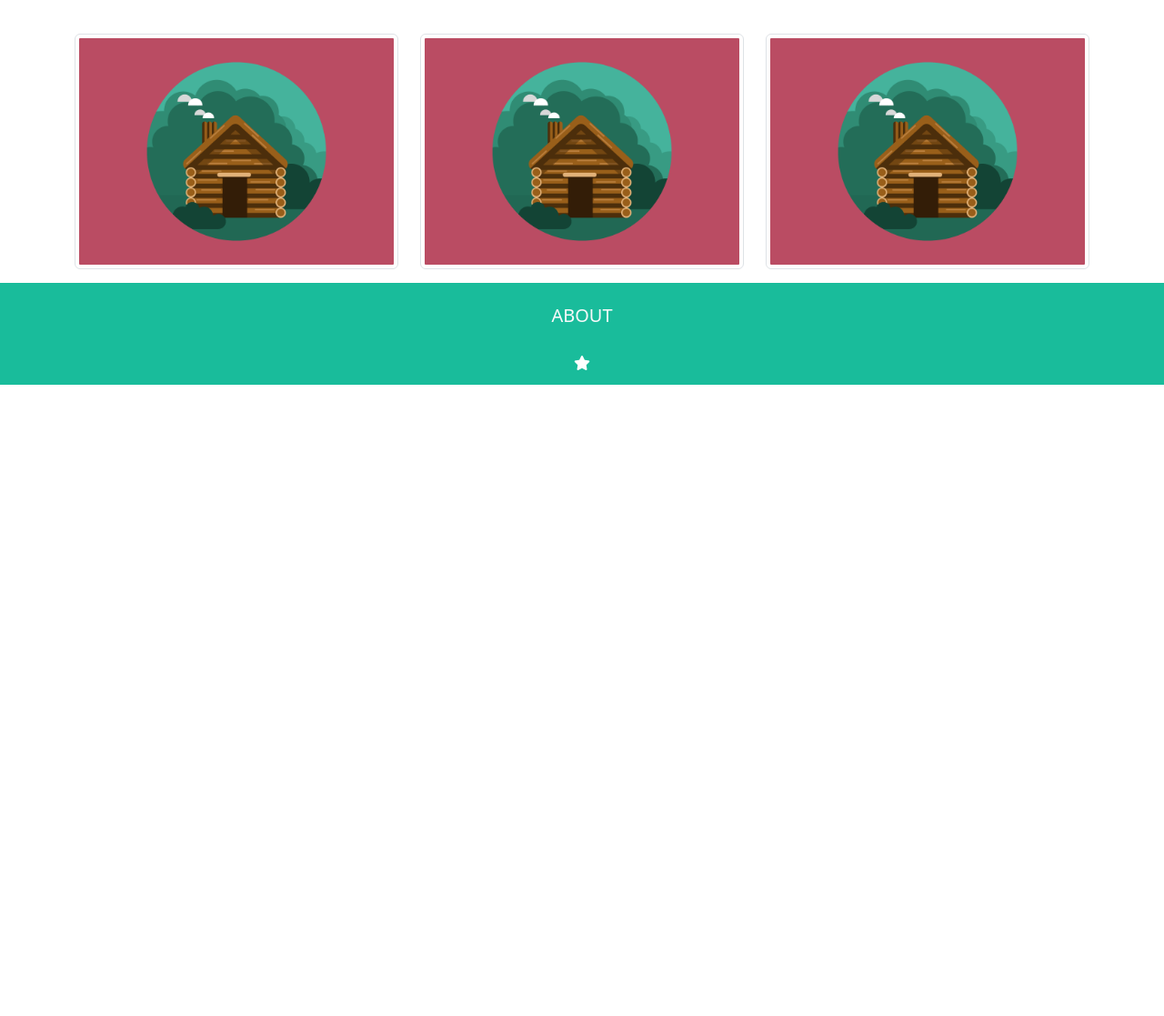
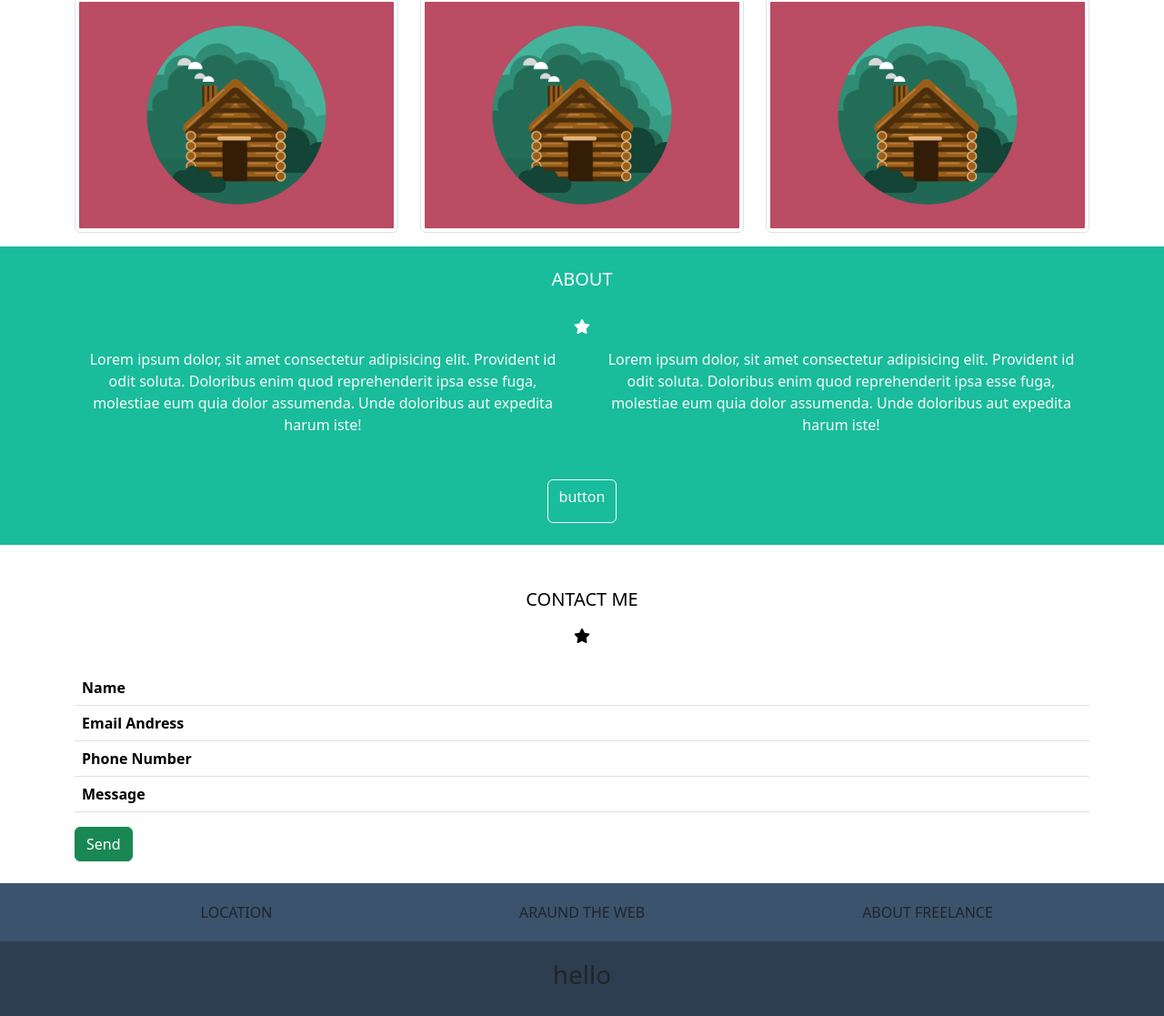
Before and after one commit to Soniamy/html-css-bootstrap-freelancer, a website: page src/index.html in a window 1280 px wide. Shown: the part 853-1970 px from the top of the page at 91% size. Before the commit the page ends 1296 px from the top, so only its background shows below. Drawn offline with nearby package versions, Linux system fonts and the light colour scheme.

Commit message:
fine struttura

```diff
--- a/src/css/general.css
+++ b/src/css/general.css
@@ -18,3 +18,11 @@ a {
 .bg-main {
     background-color: #19bc9b;
 }
+.bg-header-footer {
+    background-color: #3b536d;
+    padding: 20px;
+}
+.bg-footer {
+    background-color: #2c3e4f;
+    padding: 20px;
+}
--- a/src/css/main.css
+++ b/src/css/main.css
@@ -18,7 +18,6 @@ img {
 .icon {
     display: flex;
     justify-content: center;
-    margin-bottom: 20px;
 }
 .card-body {
     text-align: center;
--- a/src/index.html
+++ b/src/index.html
@@ -141,9 +141,107 @@
                             </i>
                             <div></div>
                         </div>
+                        <div class="row pb-5">
+                            <div class="col-lg-6 col-md-6 col-sm-1">
+                                Lorem ipsum dolor, sit amet consectetur
+                                adipisicing elit. Provident id odit soluta.
+                                Doloribus enim quod reprehenderit ipsa esse
+                                fuga, molestiae eum quia dolor assumenda. Unde
+                                doloribus aut expedita harum iste!
+                            </div>
+                            <div class="col-lg-6 col-md-6 col-sm-1">
+                                Lorem ipsum dolor, sit amet consectetur
+                                adipisicing elit. Provident id odit soluta.
+                                Doloribus enim quod reprehenderit ipsa esse
+                                fuga, molestiae eum quia dolor assumenda. Unde
+                                doloribus aut expedita harum iste!
+                            </div>
+                        </div>
+                        <div class="button pb-4">
+                            <button
+                                type="button"
+                                class="btn btn-outline-light pb-3"
+                            >
+                                button
+                            </button>
+                        </div>
+                    </div>
+                </div>
+            </div>
+            <div class="container-fluid">
+                <div class="container-lg container-md container-sm">
+                    <div class="card-body pt-5">
+                        <h5 class="card-title text-black">CONTACT ME</h5>
+                        <div class="icon">
+                            <div></div>
+                            <i class="fa-solid fa-star" style="color: #000"></i>
+                            <div></div>
+                        </div>
+                    </div>
+                    <table class="table py-4">
+                        <tbody>
+                            <tr>
+                                <th scope="row text-secondary-emphasis">
+                                    Name
+                                </th>
+                                <td></td>
+                                <td></td>
+                                <td></td>
+                            </tr>
+                            <tr>
+                                <th scope="row text-secondary-emphasis">
+                                    Email Andress
+                                </th>
+                                <td></td>
+                                <td></td>
+                                <td></td>
+                            </tr>
+                            <tr>
+                                <th scope="row text-secondary-emphasis">
+                                    Phone Number
+                                </th>
+                                <td></td>
+                                <td></td>
+                                <td></td>
+                            </tr>
+                            <tr>
+                                <th
+                                    scope="row text-secondary-emphasis border border-bottom-0"
+                                >
+                                    Message
+                                </th>
+                                <td colspan="2"></td>
+                                <td></td>
+                            </tr>
+                        </tbody>
+                    </table>
+                    <div class="button pb-4">
+                        <button type="button" class="btn btn-success">
+                            Send
+                        </button>
                     </div>
                 </div>
             </div>
         </main>
+        <footer>
+            <div class="container-fluid bg-header-footer">
+                <div class="container-lg container-md container-sm">
+                    <div class="row text-center">
+                        <div class="col-lg-4 col-md-4 col-sm-1">LOCATION</div>
+                        <div class="col-lg-4 col-md-4 col-sm-1">
+                            ARAUND THE WEB
+                        </div>
+                        <div class="col-lg-4 col-md-4 col-sm-1">
+                            ABOUT FREELANCE
+                        </div>
+                    </div>
+                </div>
+            </div>
+            <div class="container-fluid bg-footer">
+                <div class="container-lg container-md container-sm">
+                    <h3 class="text-footer text-center">hello</h3>
+                </div>
+            </div>
+        </footer>
     </body>
 </html>
```
